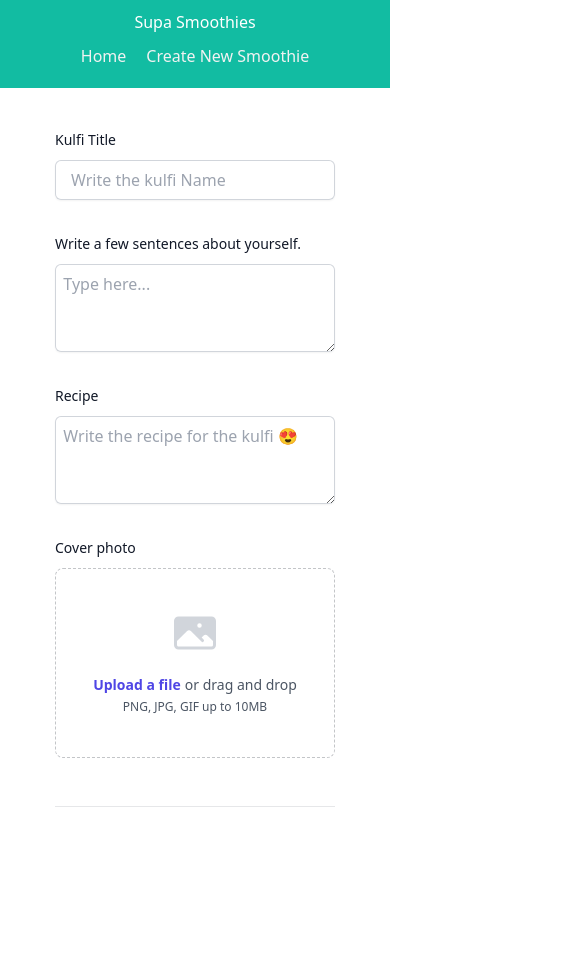
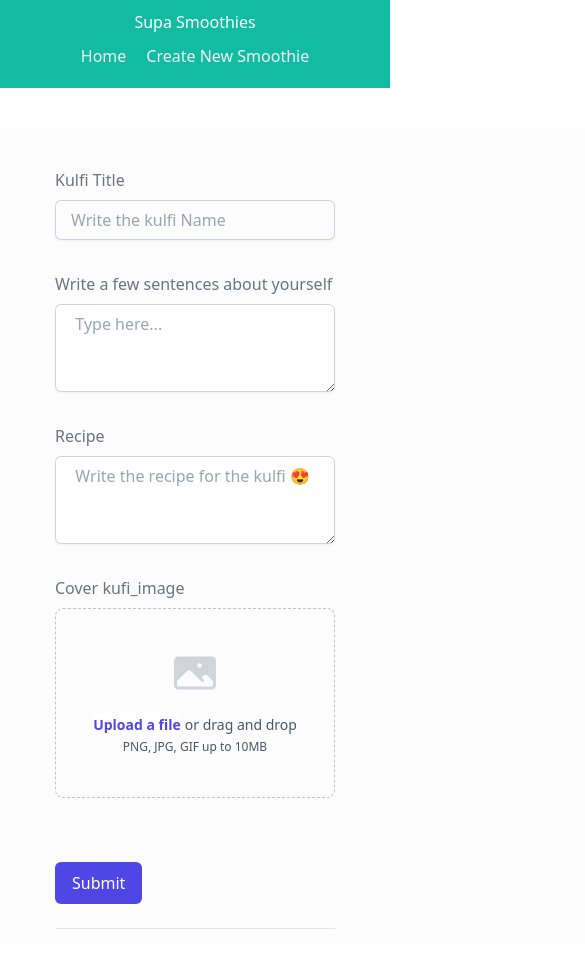
Before and after one commit to IbadRehman360/SupaKulfi, a React (Vite) app: page /create in a window 390 px wide. Shown: the top 968 px of the page, 585 px wide, since content can reach past the window. Before the commit the page ends 847 px from the top, so only its background shows below. Built offline with nearby package versions, Linux system fonts and the light colour scheme.

Commit message:
added form, create multiple custom added, styling and alot

```diff
--- a/index.html
+++ b/index.html
@@ -5,6 +5,7 @@
   <meta charset="UTF-8" />
   <link rel="icon" type="icon" href="/favicon.ico" />
   <meta name="viewport" content="width=device-width, initial-scale=1.0" />
+  <link href="https://fonts.googleapis.com/icon?family=Material+Icons" rel="stylesheet">
   <title>Gameshelf</title>
 </head>
 
--- a/src/components/KulfiForm.jsx
+++ b/src/components/KulfiForm.jsx
@@ -1,20 +1,55 @@
-import { PhotoIcon, UserCircleIcon } from "@heroicons/react/24/solid";
+import { PhotoIcon } from "@heroicons/react/24/solid";
+import { useState } from "react";
+import useCreateKulfi from "../hooks/useCreateKulfi"; // Make sure to import the correct hook
+import { useNavigate } from "react-router-dom";
+export default function Example() {
+  const navigate = useNavigate();
+  const [title, setTitle] = useState("");
+  const [description, setDescription] = useState("");
+  const [recipe, setRecipe] = useState("");
+  const [kulfiImage, setKufiImage] = useState("");
+  const [error, setErrorMessage] = useState("");
+  const [rating, setRating] = useState(0);
 
-export default function Example() {
-  function formSubmit(event) {
+  async function formSubmit(event) {
     event.preventDefault();
+    try {
+      event.preventDefault();
+      if (!title || !description || !recipe || !kulfiImage) {
+        setErrorMessage(
+          "Please fill out the recipe along with the other fields."
+        );
+      } else {
+        setErrorMessage("");
+        const { data, error } = await useCreateKulfi(
+          title,
+          description,
+          recipe,
+          rating,
+          kulfiImage
+        );
+        if (error) {
+          setErrorMessage(error.message);
+        } else {
+          navigate("/");
+        }
+      }
+    } catch (error) {
+      console.error("Error submitting form:", error.message);
+    }
   }
   return (
+    <div className="grid justify-center ">
       <form
-      className="flex justify-center whitespace-nowrap"
+        className="grid justify-center  items-center whitespace-nowrap w-[800px]  bg-[#fcfcfcf5] p-4 pt-10 rounded-xl "
         onSubmit={formSubmit}
       >
-      <div className="grid grid-cols-1 gap-x-8 gap-y-10 border-b border-gray-900/10 pb-12 md:grid-cols-3">
-        <div className="grid w-[280px] sm:w-[500px] md:w-[700px]  lg:w-[800px] grid-cols-1 gap-x-6 gap-y-8 sm:grid-cols-6 md:col-span-3">
+        <div className="grid grid-cols-1 gap-x-8 gap-y-10 border-b border-gray-900/10 pb-6 md:grid-cols-3">
+          <div className="grid w-[280px] sm:w-[500px] md:w-[600px]   grid-cols-1 gap-x-6 gap-y-8 sm:grid-cols-6 md:col-span-3">
             <div className="col-span-full">
               <label
-              htmlFor="website"
-              className="block text-sm font-medium leading-6 text-gray-900"
+                htmlFor="kulfi-title" // Changed the 'for' attribute to match the 'id' of the input
+                className="block text-md  font-medium leading-6 text-gray-500"
               >
                 Kulfi Title
               </label>
@@ -22,9 +57,11 @@ export default function Example() {
                 <div className="flex   rounded-md shadow-sm ring-1 ring-inset ring-gray-300 focus-within:ring-2 focus-within:ring-inset focus-within:ring-indigo-600 sm:max-w-md">
                   <span className=" select-none items-center pl-3 text-gray-500 sm:text-sm"></span>
                   <input
+                    value={title}
                     type="text"
                     name="website"
-                  id="website"
+                    onChange={(e) => setTitle(e.target.value)}
+                    id="kulfi-title"
                     className="block  border-0 bg-transparent py-2 pl-1 text-gray-900 placeholder:text-gray-400 focus:ring-0 sm:text-sm sm:leading-6"
                     placeholder="Write the kulfi Name"
                   />
@@ -34,36 +71,38 @@ export default function Example() {
 
             <div className="col-span-full">
               <label
-              htmlFor="about"
-              className="block text-sm font-medium leading-6 text-gray-900"
+                htmlFor="kulfi-description" // Changed the 'for' attribute to match the 'id' of the textarea
+                className="block text-md   font-medium leading-6 text-gray-500"
               >
-              Write a few sentences about yourself.
+                Write a few sentences about yourself
               </label>
               <div className="mt-2">
                 <textarea
-                id="about"
+                  id="kulfi-description" // Unique ID
                   name="about"
+                  value={description}
                   rows={3}
-                className="block w-full rounded-md border-0 py-2 text-gray-900 shadow-sm ring-1 ring-inset ring-gray-300 placeholder:text-gray-400 focus:ring-2 focus:ring-inset focus:ring-indigo-600 sm:text-sm sm:leading-6"
-                defaultValue={""}
+                  onChange={(e) => setDescription(e.target.value)}
+                  className="block w-full  pl-3  rounded-md border-0 py-2 text-gray-900 shadow-sm ring-1 ring-inset ring-gray-300 placeholder:text-gray-400 focus:ring-2 focus:ring-inset focus:ring-indigo-600 sm:text-sm sm:leading-6"
                   placeholder="  Type here..."
                 />
               </div>
             </div>
             <div className="col-span-full">
               <label
-              htmlFor="about"
-              className="block text-sm font-medium leading-6 text-gray-900"
+                htmlFor="kulfi-recipe" // Changed the 'for' attribute to match the 'id' of the textarea
+                className="block text-md   font-medium leading-6 text-gray-500"
               >
                 Recipe
               </label>
               <div className="mt-2">
                 <textarea
-                id="about"
+                  id="kulfi-recipe" // Unique ID
+                  value={recipe}
                   name="about"
+                  onChange={(e) => setRecipe(e.target.value)}
                   rows={3}
-                className="block w-full rounded-md border-0 py-2 text-gray-900 shadow-sm ring-1 ring-inset ring-gray-300 placeholder:text-gray-400 focus:ring-2 focus:ring-inset focus:ring-indigo-600 sm:text-sm sm:leading-6"
-                defaultValue={""}
+                  className="block  pl-3 w-full rounded-md border-0 py-2 text-gray-900 shadow-sm ring-1 ring-inset ring-gray-300 placeholder:text-gray-400 focus:ring-2 focus:ring-inset focus:ring-indigo-600 sm:text-sm sm:leading-6"
                   placeholder="  Write the recipe for the kulfi 😍"
                 />
               </div>
@@ -71,10 +110,10 @@ export default function Example() {
 
             <div className="col-span-full">
               <label
-              htmlFor="cover-photo"
-              className="block text-sm font-medium leading-6 text-gray-900"
+                htmlFor="kulfi-image" // Changed the 'for' attribute to match the 'id' of the input
+                className="block text-md  font-medium leading-6 text-gray-500"
               >
-              Cover photo
+                Cover kufi_image
               </label>
               <div className="mt-2 flex justify-center rounded-lg border border-dashed border-gray-900/25 px-6 py-10">
                 <div className="text-center">
@@ -84,12 +123,14 @@ export default function Example() {
                   />
                   <div className="mt-4 flex text-sm leading-6 text-gray-600">
                     <label
-                    htmlFor="file-upload"
+                      htmlFor="kulfi-image" // Changed the 'for' attribute to match the 'id' of the input
                       className="relative cursor-pointer rounded-md bg-white font-semibold text-indigo-600 focus-within:outline-none focus-within:ring-2 focus-within:ring-indigo-600 focus-within:ring-offset-2 hover:text-indigo-500"
                     >
                       <span>Upload a file</span>
                       <input
-                      id="file-upload"
+                        value={kulfiImage}
+                        id="kulfi-image" // Unique ID
+                        onChange={(e) => setKufiImage(e.target.value)}
                         name="file-upload"
                         type="file"
                         className="sr-only"
@@ -103,8 +144,22 @@ export default function Example() {
                 </div>
               </div>
             </div>
+            {error && (
+              <div className="text-red-500 mt-4">
+                <p>{error}</p>
+              </div>
+            )}
+            <div className="mt-8">
+              <button
+                type="submit"
+                className="inline-flex items-center px-4 py-2 border border-transparent text-base leading-6 font-medium rounded-md text-white bg-indigo-600 hover:bg-indigo-500 focus:outline-none focus:border-indigo-700 focus:shadow-outline-indigo active:bg-indigo-700 transition ease-in-out duration-150"
+              >
+                Submit
+              </button>
+            </div>
           </div>
         </div>
       </form>
+    </div>
   );
 }
--- /dev/null
+++ b/src/hooks/useCreateKulfi.jsx
@@ -0,0 +1,26 @@
+import supabase from "../services/supabase";
+
+async function useCreateKulfi(title, intro, recipe, kulfiImage) {
+  try {
+    const { data, error } = await supabase.from("kulfi").insert([
+      {
+        title,
+        description: intro,
+        recipe,
+        kufi_image: kulfiImage,
+      },
+    ]);
+
+    if (error) {
+      throw error;
+    }
+
+    console.log("Kulfi data inserted successfully:", data);
+    return { data };
+  } catch (error) {
+    console.error("Error inserting kulfi:", error.message);
+    return { error };
+  }
+}
+
+export default useCreateKulfi;
--- /dev/null
+++ b/src/hooks/useUpdateKulfi.jsx
@@ -0,0 +1,28 @@
+import { useEffect, useState } from "react";
+import supabase from "../services/supabase";
+
+function useKulfi() {
+  const [kulfiData, setKulfiData] = useState([]);
+  const [error, setErrorData] = useState("");
+
+  useEffect(() => {
+    async function getKulfiData() {
+      try {
+        const { error, data } = await supabase
+          .from("kulfi")
+          .select()
+          .eq("id", data.id);
+        setKulfiData(data);
+      } catch (error) {
+        if (error) {
+          setErrorData(error);
+        }
+      }
+    }
+    getKulfiData();
+  }, []);
+
+  return [kulfiData, error];
+}
+
+export default useKulfi;
--- a/src/index.css
+++ b/src/index.css
@@ -6,7 +6,8 @@
   --primary: #12bca2;
   --secondary: #6d15df;
 }
-
+body {
+}
 nav {
   background: var(--primary);
   padding: 10px 20px;
@@ -38,7 +39,7 @@ nav h1 {
   box-sizing: border-box;
   display: grid;
   gap: 6px;
-  background-color: #f5f5f5;
+  background-color: #ffffff;
 }
 
 .kulfi-card h3 {
--- a/src/pages/Home.jsx
+++ b/src/pages/Home.jsx
@@ -5,14 +5,17 @@ const Home = () => {
   const [kulfiData, error] = useKulfisData();
 
   return (
-    <div className="page home">
+    <div className="mt-10">
       {error && <p>{error}</p>}
       {kulfiData && (
-        <div>
-          {" "}
-          {kulfiData.map((kulfis) => (
-            <KulfiCard key={kulfiData.id} kulfi={kulfis} />
-          ))}
+        <div className="max-w-7xl mx-auto">
+          <div className="grid grid-cols-3 gap-4">
+            {kulfiData.map((kulfis) => (
+              <div key={kulfis.id} className="col-span-1">
+                <KulfiCard kulfi={kulfis} />
+              </div>
+            ))}
+          </div>
         </div>
       )}
     </div>
```
Also changed, not shown: src/components/KulfiCard.jsx (+36 -2 lines). Lines whose indentation alone changed are shown as unchanged.
